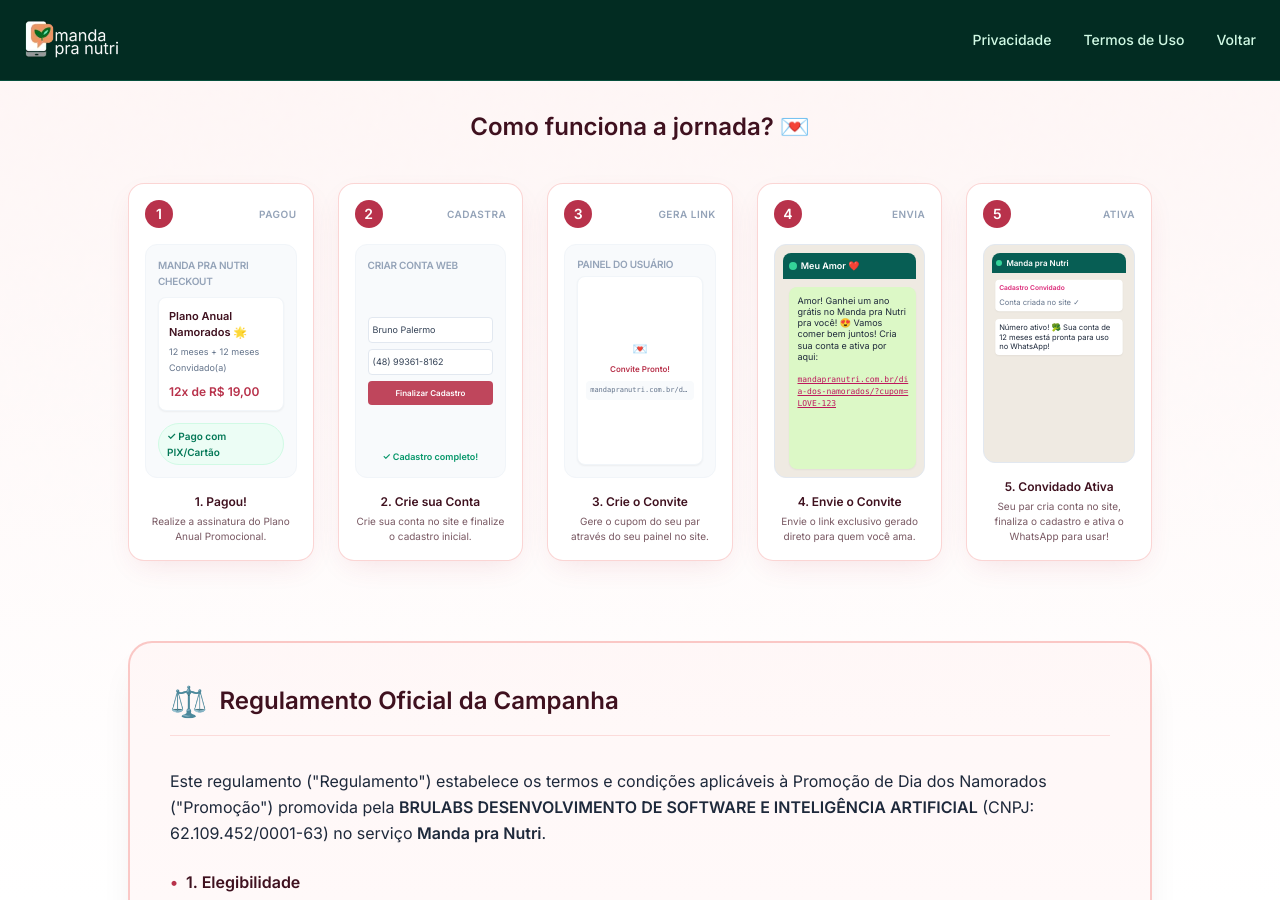
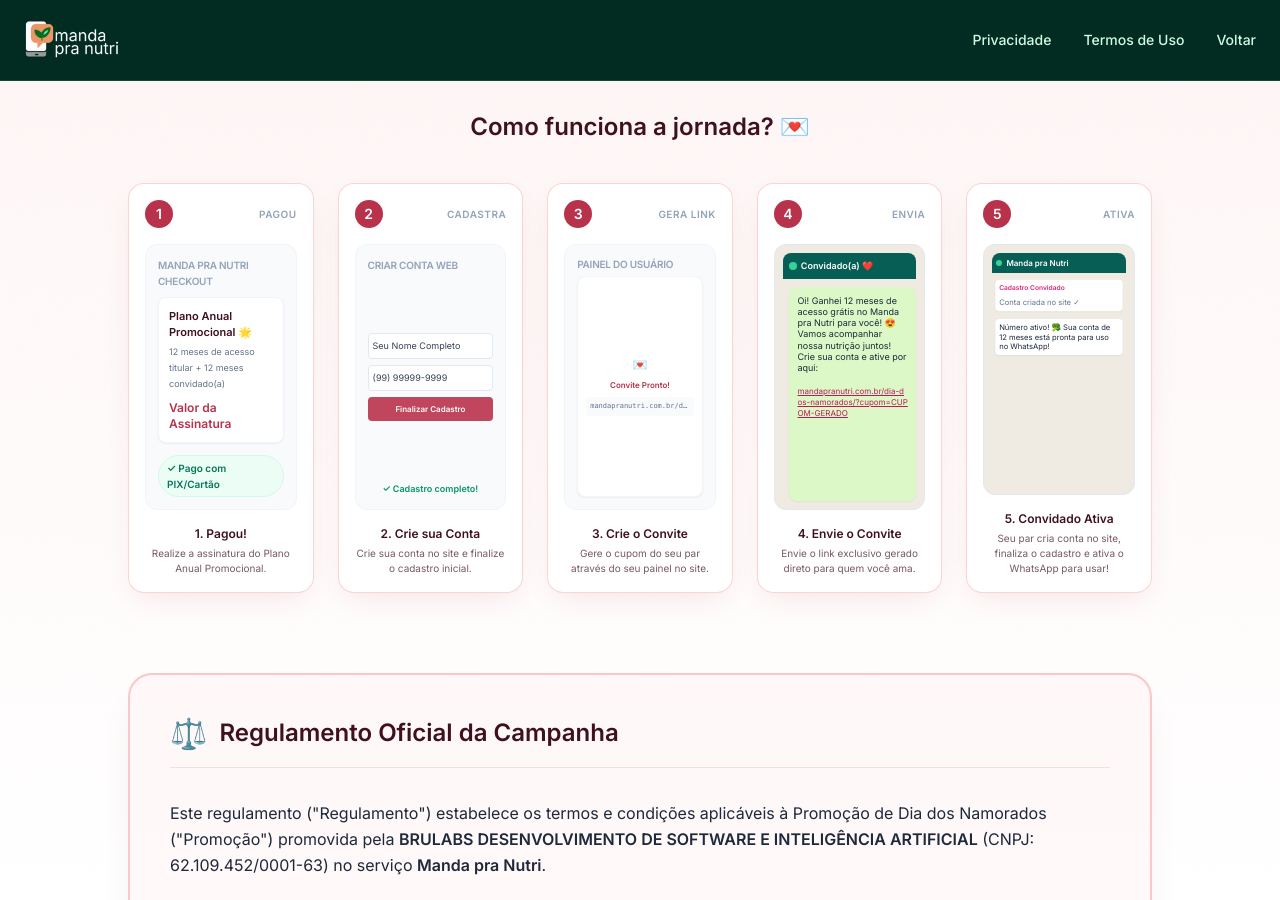
Before and after one commit to brulabs-dev/mpnsite, a Jekyll site: the page built from docs/dia-dos-namorados.html, in a window 1280 px wide and 900 px high, scrolled down 336 px. Built offline with Jekyll 4.4.1, drawn with Linux system fonts in a browser that asks for light colours; nearby versions of some CDN libraries; a script that is not in the unit is left out.

Commit message:
docs: torna dados ficticios dos diagramas genericos

```diff
--- a/docs/dia-dos-namorados.html
+++ b/docs/dia-dos-namorados.html
@@ -75,9 +75,9 @@
             <div>
               <div class="font-bold text-[10px] text-slate-400 uppercase tracking-tight mb-2">Manda pra Nutri Checkout</div>
               <div class="bg-white rounded-lg p-2.5 shadow-sm border border-slate-100 mb-3">
-                <div class="font-bold text-[#3F111F] text-[11px] mb-1">Plano Anual Namorados 🌟</div>
-                <div class="text-[9px] text-slate-500">12 meses + 12 meses Convidado(a)</div>
-                <div class="text-xs font-bold text-[#B8324B] mt-2">12x de R$ 19,00</div>
+                <div class="font-bold text-[#3F111F] text-[11px] mb-1">Plano Anual Promocional 🌟</div>
+                <div class="text-[9px] text-slate-500">12 meses de acesso titular + 12 meses convidado(a)</div>
+                <div class="text-xs font-bold text-[#B8324B] mt-2">Valor da Assinatura</div>
               </div>
             </div>
             <div class="flex items-center justify-center gap-1 py-1 px-2 rounded-full bg-emerald-50 text-emerald-700 font-bold text-[10px] border border-emerald-100">
@@ -98,8 +98,8 @@
           <div class="bg-slate-50 rounded-xl p-3 border border-slate-100 flex-grow text-xs flex flex-col justify-between">
             <div class="font-bold text-[10px] text-slate-400 uppercase tracking-tight mb-2">Criar Conta Web</div>
             <div class="space-y-1.5 font-sans">
-              <input type="text" placeholder="Nome completo" value="Bruno Palermo" disabled class="w-full text-[9px] p-1 border border-slate-200 rounded bg-white text-slate-700 select-none">
-              <input type="text" placeholder="WhatsApp" value="(48) 99361-8162" disabled class="w-full text-[9px] p-1 border border-slate-200 rounded bg-white text-slate-700 select-none">
+              <input type="text" placeholder="Nome completo" value="Seu Nome Completo" disabled class="w-full text-[9px] p-1 border border-slate-200 rounded bg-white text-slate-700 select-none">
+              <input type="text" placeholder="WhatsApp" value="(99) 99999-9999" disabled class="w-full text-[9px] p-1 border border-slate-200 rounded bg-white text-slate-700 select-none">
               <div class="w-full py-1 text-center bg-[#B8324B] text-white font-bold rounded text-[8px] opacity-90 select-none">Finalizar Cadastro</div>
             </div>
             <div class="text-[9px] font-bold text-emerald-600 text-center mt-2">✓ Cadastro completo!</div>
@@ -120,7 +120,7 @@
             <div class="bg-white rounded-lg p-2 shadow-sm border border-slate-100 flex-grow flex flex-col justify-center gap-1.5 text-center">
               <span class="text-xs">💌</span>
               <div class="text-[#B8324B] font-bold text-[8px]">Convite Pronto!</div>
-              <div class="text-[7px] text-slate-500 font-mono select-all bg-slate-50 p-1 rounded overflow-hidden truncate">mandapranutri.com.br/dia-dos-namorados/cupom=LOVE-123</div>
+              <div class="text-[7px] text-slate-500 font-mono select-all bg-slate-50 p-1 rounded overflow-hidden truncate">mandapranutri.com.br/dia-dos-namorados/?cupom=CUPOM-GERADO</div>
             </div>
           </div>
           <p class="text-xs font-bold text-[#3F111F] mt-4 text-center">3. Crie o Convite</p>
@@ -136,11 +136,11 @@
           <!-- Fake Screen: WhatsApp Share -->
           <div class="bg-[#efeae2] rounded-xl p-2 border border-slate-200 flex-grow text-[9px] flex flex-col justify-end">
             <div class="bg-[#075e54] text-white p-1.5 rounded-t-lg font-bold flex items-center gap-1 mb-2">
-              <span class="w-2 h-2 rounded-full bg-emerald-400 inline-block"></span> Meu Amor ❤️
+              <span class="w-2 h-2 rounded-full bg-emerald-400 inline-block"></span> Convidado(a) ❤️
             </div>
             <div class="bg-[#dcf8c6] rounded-lg p-2 max-w-[95%] shadow-sm self-end ml-auto text-left leading-tight text-slate-800 flex-grow font-sans">
-              Amor! Ganhei um ano grátis no Manda pra Nutri pra você! 😍 Vamos comer bem juntos! Cria sua conta e ativa por aqui: <br><br>
-              <span class="text-pink-700 underline font-mono text-[8px] break-all">mandapranutri.com.br/dia-dos-namorados/?cupom=LOVE-123</span>
+              Oi! Ganhei 12 meses de acesso grátis no Manda pra Nutri para você! 😍 Vamos acompanhar nossa nutrição juntos! Crie sua conta e ative por aqui: <br><br>
+              <span class="text-pink-700 underline font-mono text-[8px] break-all font-sans">mandapranutri.com.br/dia-dos-namorados/?cupom=CUPOM-GERADO</span>
             </div>
           </div>
           <p class="text-xs font-bold text-[#3F111F] mt-4 text-center">4. Envie o Convite</p>
```
